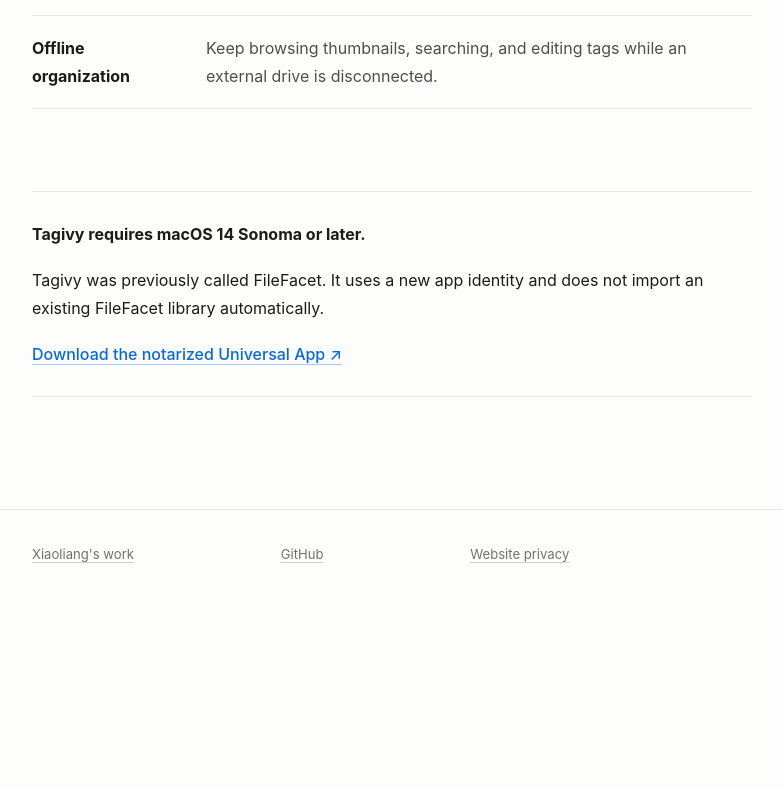
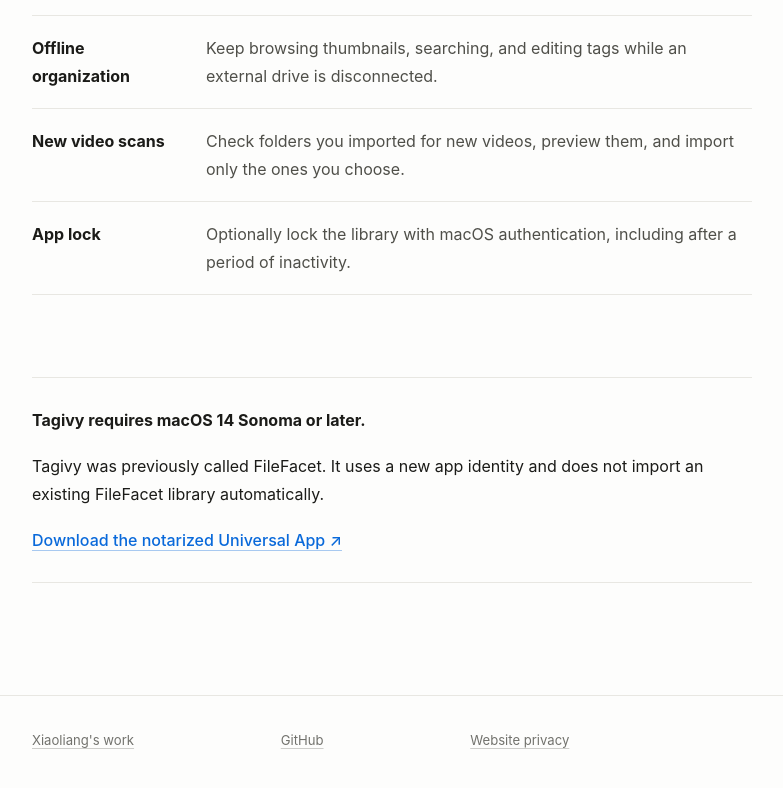
Before and after one commit to larryisthere/larryisthere.github.io, a plain HTML site: page tagivy/en/index.html in a window 1280 px wide. Shown: the part 1794-2582 px from the top of the page, without its empty margins (248-1031 px from the left). Before the commit the page ends 2406 px from the top, so only its background shows below. Drawn offline with Linux system fonts and the light colour scheme.

Commit message:
List new-video scans and the app lock on the Tagivy page
Co-Authored-By: Claude Opus 5.5 <noreply@anthropic.com>
Claude-Session: https://claude.ai/code/session_014ZcV2fabbn5A4pKEAZXyN7

```diff
--- a/tagivy/en/index.html
+++ b/tagivy/en/index.html
@@ -57,6 +57,8 @@
           <li><strong>Combined filters</strong><span>Combine tags, filenames, dates, and media properties, then save useful views.</span></li>
           <li><strong>One library</strong><span>Browse videos across locations while preserving the folders you already use.</span></li>
           <li><strong>Offline organization</strong><span>Keep browsing thumbnails, searching, and editing tags while an external drive is disconnected.</span></li>
+          <li><strong>New video scans</strong><span>Check folders you imported for new videos, preview them, and import only the ones you choose.</span></li>
+          <li><strong>App lock</strong><span>Optionally lock the library with macOS authentication, including after a period of inactivity.</span></li>
         </ul>
       </section>
 
```
Also changed, not shown: tagivy/index.html (+2 -0 lines).
